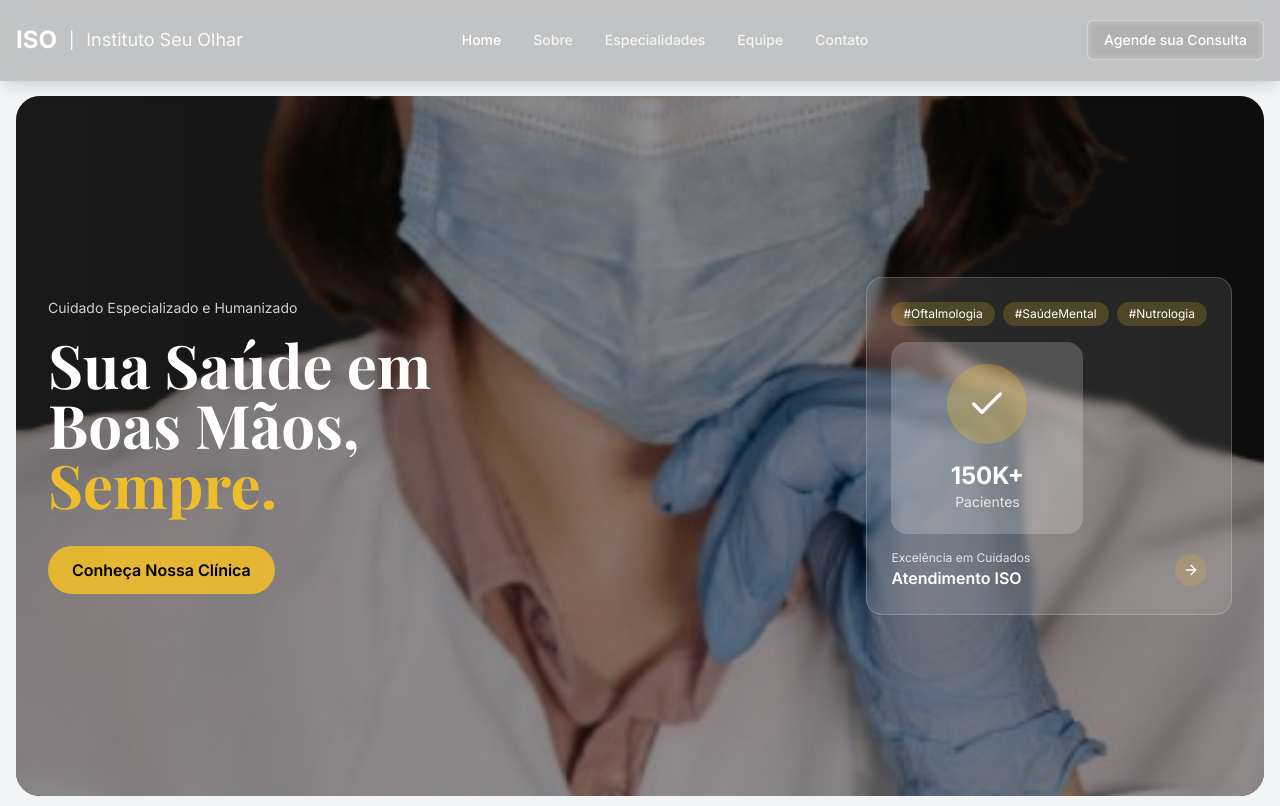
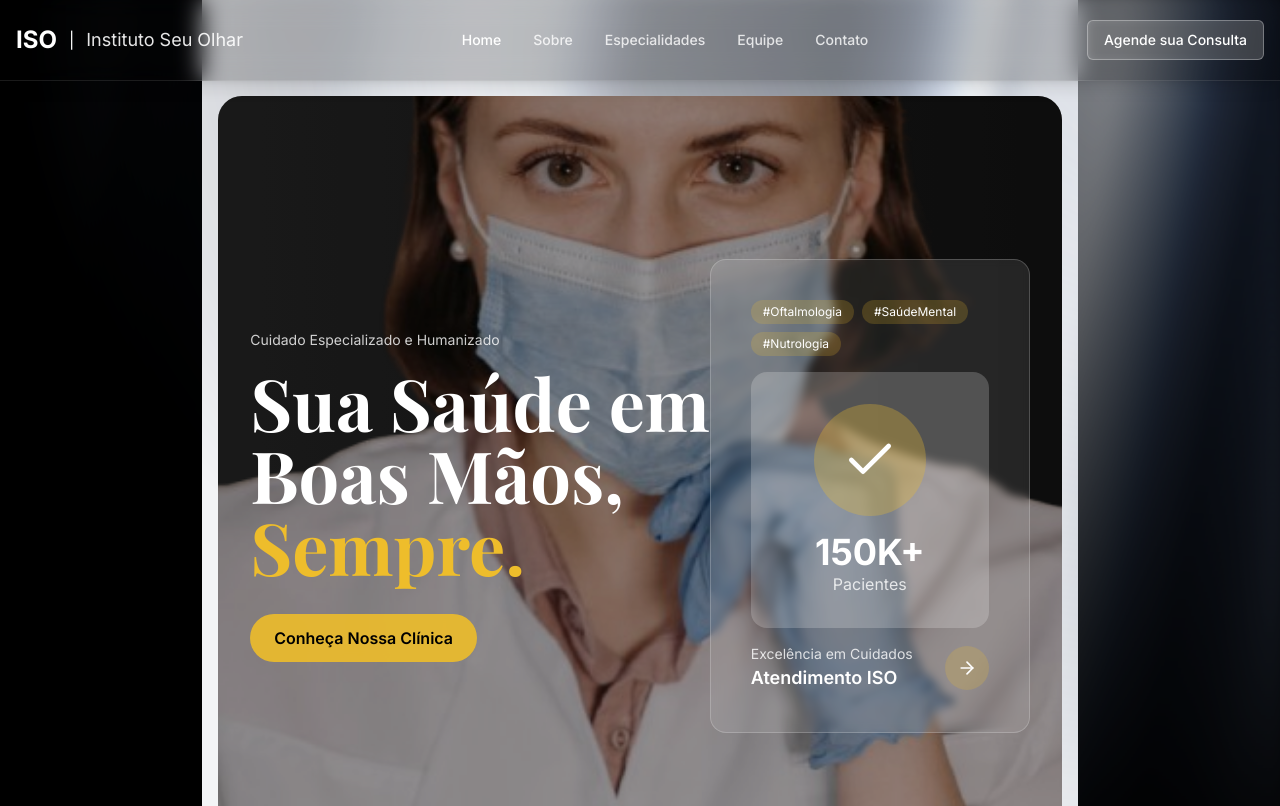
Before and after one commit to ascef182/clinic-iso, a React (Vite) app: page / in a window 1280 px wide. Shown: the top 806 px of the page. Built offline with nearby package versions, Linux system fonts and the light colour scheme.

Commit message:
feat: Add aurora background and responsive hero
Add the aurora background to the hero section and make the central component responsive to screen size, adjusting the image accordingly.

```diff
--- a/src/pages/Index.tsx
+++ b/src/pages/Index.tsx
@@ -13,6 +13,7 @@ import { Footer } from "@/components/Footer";
 import { SchemaOrg } from "@/lib/schema";
 import { ArrowRight, Check } from "lucide-react";
 import { motion } from "motion/react";
+import { AuroraBackground } from "@/components/ui/aurora-background";
 
 export default function Index() {
   return (
@@ -32,7 +33,8 @@ export default function Index() {
 
       <Header />
 
-      {/* Hero Section com layout similar ao exemplo */}
+      {/* Hero Section com AuroraBackground */}
+      <AuroraBackground className="min-h-screen">
         <div className="min-h-screen bg-gray-100 p-4">
           <div className="mx-auto max-w-7xl">
             <div className="relative overflow-hidden rounded-3xl bg-gradient-to-r from-custom-medium-gray to-custom-dark-gray mt-20">
@@ -55,12 +57,12 @@ export default function Index() {
                   duration: 0.8,
                   ease: "easeInOut",
                 }}
-              className="relative z-10 flex min-h-[700px] items-center justify-between p-6 lg:p-8"
+                className="relative z-10 flex min-h-[600px] lg:min-h-[700px] xl:min-h-[800px] items-center justify-between p-6 lg:p-8"
               >
                 {/* Left Content */}
                 <div className="max-w-lg">
                   <p className="mb-4 text-sm text-white/80">Cuidado Especializado e Humanizado</p>
-                <h1 className="mb-8 text-4xl font-bold leading-tight text-white lg:text-6xl font-playfair">
+                  <h1 className="mb-8 text-4xl font-bold leading-tight text-white lg:text-6xl xl:text-7xl font-playfair">
                     Sua Saúde em{" "}
                     <br />
                     Boas Mãos,
@@ -72,32 +74,32 @@ export default function Index() {
                   </button>
                 </div>
 
-              {/* Right Product Card - Adaptado para serviços médicos */}
+                {/* Right Product Card - Responsivo */}
                 <div className="hidden lg:block">
-                <div className="rounded-2xl bg-white/10 p-6 backdrop-blur-sm border border-white/20">
+                  <div className="rounded-2xl bg-white/10 p-6 lg:p-8 xl:p-10 backdrop-blur-sm border border-white/20 lg:w-72 xl:w-80 2xl:w-96">
                     <div className="mb-4 flex flex-wrap gap-2">
                       <span className="rounded-full bg-custom-gold/20 px-3 py-1 text-xs text-white">#Oftalmologia</span>
                       <span className="rounded-full bg-custom-gold/20 px-3 py-1 text-xs text-white">#SaúdeMental</span>
                       <span className="rounded-full bg-custom-gold/20 px-3 py-1 text-xs text-white">#Nutrologia</span>
                     </div>
 
-                  <div className="mb-4 h-48 w-48 rounded-2xl bg-white/20 p-4 flex items-center justify-center">
+                    <div className="mb-4 h-48 lg:h-56 xl:h-64 rounded-2xl bg-white/20 p-4 flex items-center justify-center">
                       <div className="text-center">
-                      <div className="h-20 w-20 rounded-full bg-custom-gold/30 mx-auto mb-4 flex items-center justify-center">
-                        <Check className="h-10 w-10 text-white" />
+                        <div className="h-20 w-20 lg:h-24 lg:w-24 xl:h-28 xl:w-28 rounded-full bg-custom-gold/30 mx-auto mb-4 flex items-center justify-center">
+                          <Check className="h-10 w-10 lg:h-12 lg:w-12 xl:h-14 xl:w-14 text-white" />
                         </div>
-                      <div className="text-2xl font-bold text-white">150K+</div>
-                      <div className="text-sm text-white/80">Pacientes</div>
+                        <div className="text-2xl lg:text-3xl xl:text-4xl font-bold text-white">150K+</div>
+                        <div className="text-sm lg:text-base text-white/80">Pacientes</div>
                       </div>
                     </div>
 
                     <div className="flex items-center justify-between">
                       <div>
-                      <p className="text-xs text-white/80">Excelência em Cuidados</p>
-                      <p className="font-semibold text-white">Atendimento ISO</p>
+                        <p className="text-xs lg:text-sm text-white/80">Excelência em Cuidados</p>
+                        <p className="font-semibold lg:text-lg text-white">Atendimento ISO</p>
                       </div>
-                    <button className="rounded-full bg-custom-gold/20 p-2 text-white hover:bg-custom-gold/30 transition-all">
-                      <ArrowRight className="h-4 w-4" />
+                      <button className="rounded-full bg-custom-gold/20 p-2 lg:p-3 text-white hover:bg-custom-gold/30 transition-all">
+                        <ArrowRight className="h-4 w-4 lg:h-5 lg:w-5" />
                       </button>
                     </div>
                   </div>
@@ -106,6 +108,7 @@ export default function Index() {
             </div>
           </div>
         </div>
+      </AuroraBackground>
 
       {/* About Section */}
       <AboutSection />
```
Lines whose indentation alone changed are shown as unchanged.
